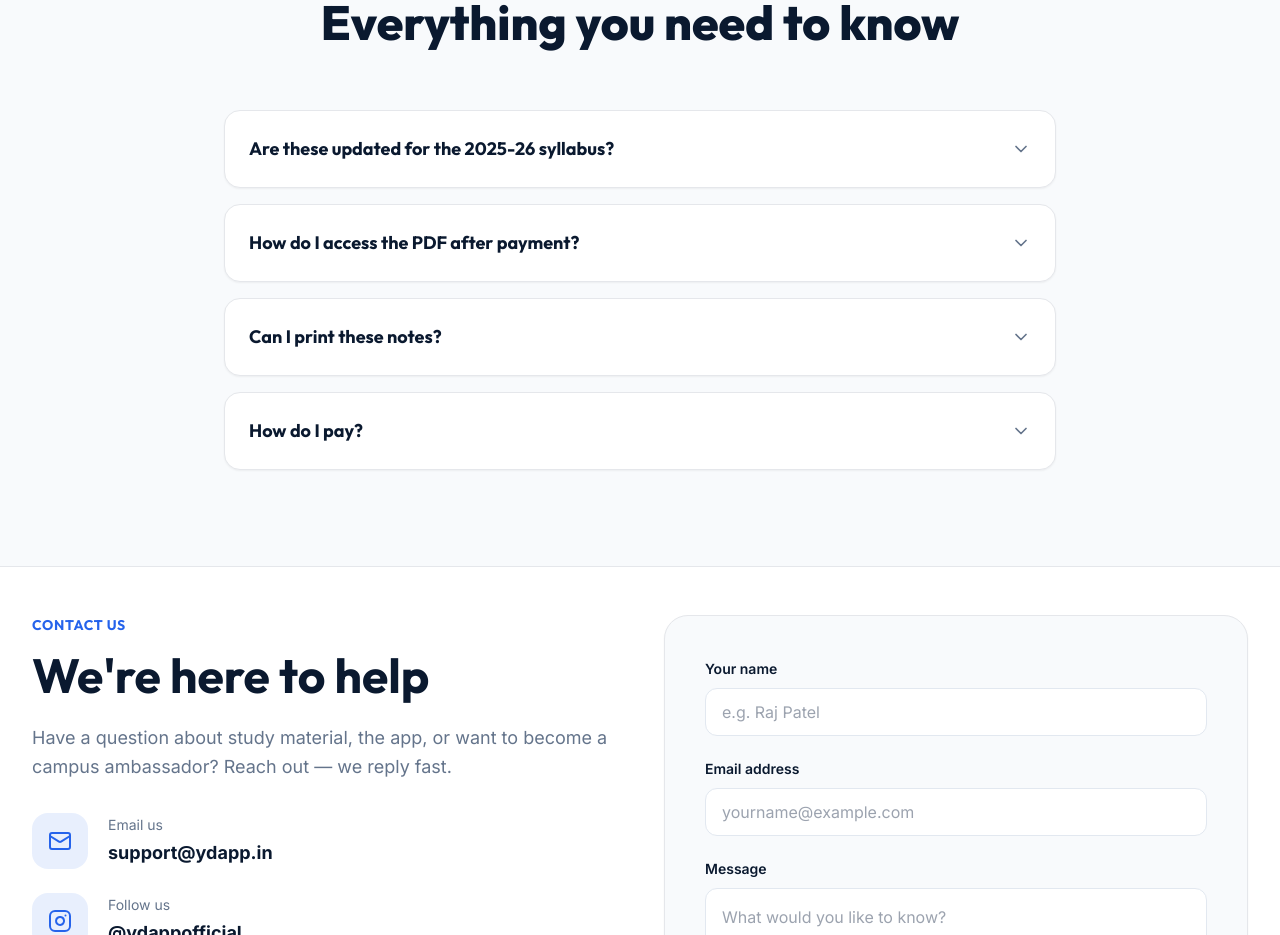
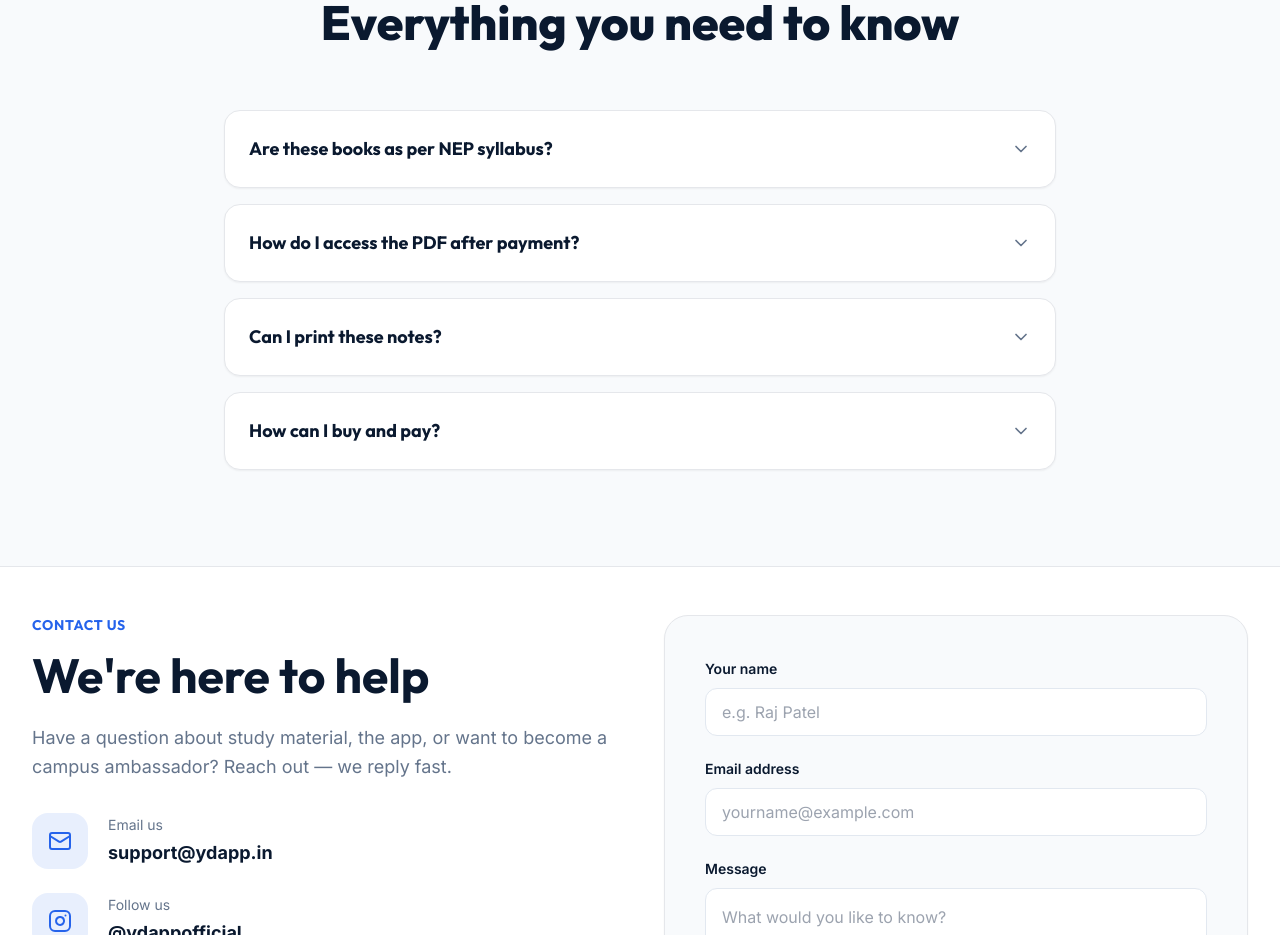
Before and after one commit to yuvraj0312-star/yd-publication-website, a React (Vite) app: page / in a window 1280 px wide. Shown: the part 4280-5215 px from the top of the page. Built offline with nearby package versions, Linux system fonts and the light colour scheme; no server answers.

Commit message:
Update FAQ 2.jsx

```diff
--- a/src/components/FAQ.jsx
+++ b/src/components/FAQ.jsx
@@ -5,10 +5,10 @@ export default function FAQ({ faqs = [] }) {
   const [open, setOpen] = useState(null);
 
   const fallbackFaqs =[
-    { question: 'Are these updated for the 2025-26 syllabus?', answer: 'Yes, all our summary books and past paper solutions are strictly based on the latest Gujarat University syllabus for the 2024-25 academic year.' },
-    { question: 'How do I access the PDF after payment?', answer: "Once your payment is verified, the content will be instantly unlocked in your dashboard. You can access notes till its validity." },
-    { question: 'Can I print these notes?', answer: 'Our notes are designed for digital reading within the YD App to prevent unauthorized distribution. Printing is currently disabled to protect our original content.' },
-    { question: "How do I pay?", answer: 'While UPI is our preferred method' }
+    { question: 'Are these books as per NEP syllabus?', answer: 'Yes, all our books, summary books and past paper are strictly based on the latest Gujarat University syllabus.' },
+    { question: 'How do I access the PDF after payment?', answer: "Once your payment is verified, the content will be instantly unlocked in your mobile app. You can access notes till its validity." },
+    { question: 'Can I print these notes?', answer: 'No, Our notes are designed for digital reading within the YD App to prevent unauthorized distribution. Printing is currently disabled to protect our original content.' },
+    { question: "How can I buy and pay?", answer: 'You can visit in mobile app than choose your specific semester plan or all semester plan and pay via UPI.' }
   ];
 
   const data = faqs.length ? faqs : fallbackFaqs;
```
